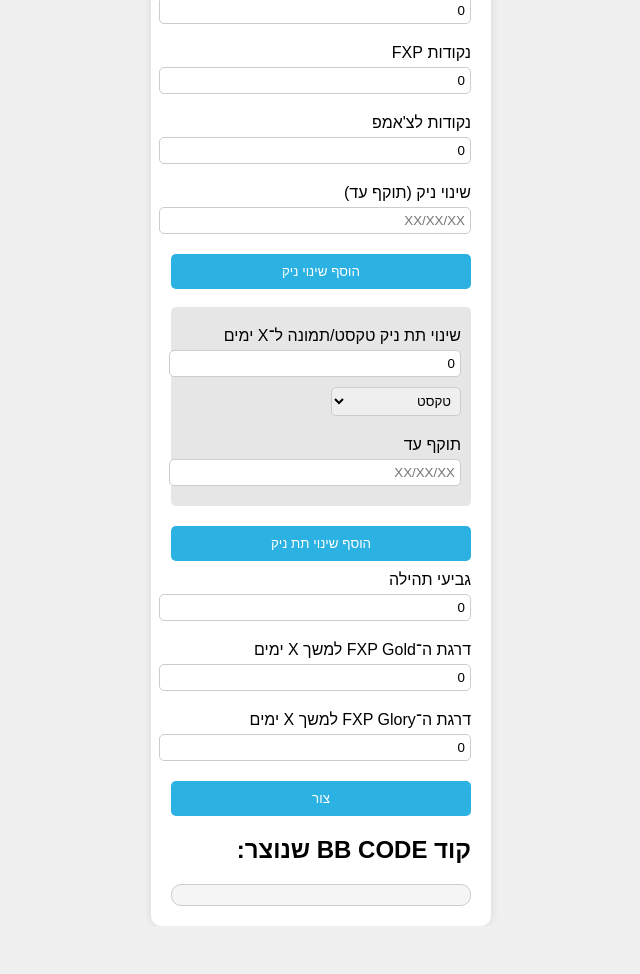
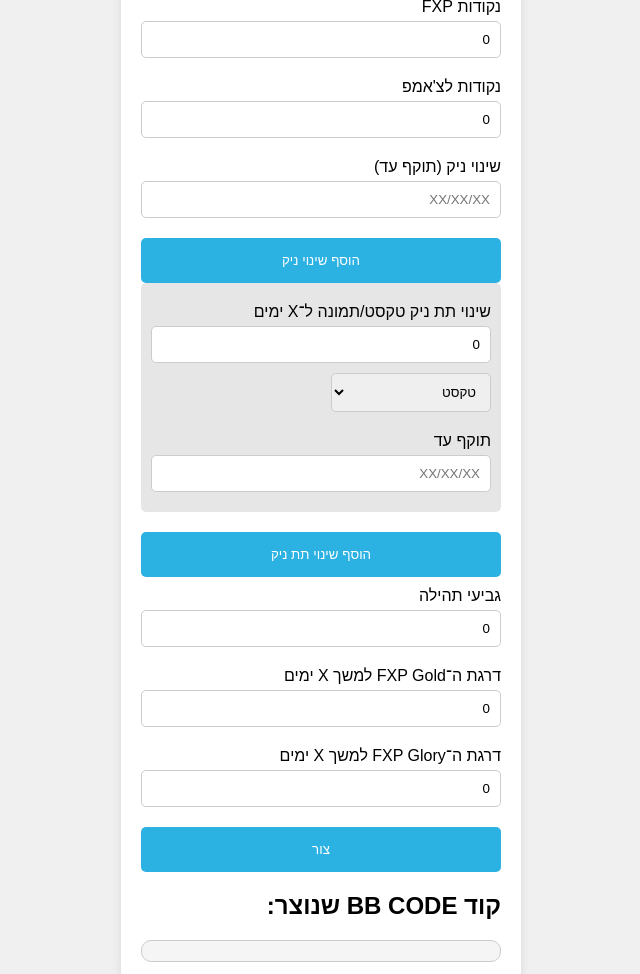
Before and after one commit to Saifan2/fxprize.github.io, a plain HTML site: page index.html in a window 1280 px wide. Shown: the top 974 px of the page, without its empty margins (319-959 px from the left). Before the commit the page ends 926 px from the top, so only its background shows below. Drawn offline with Linux system fonts and the light colour scheme.

Commit message:
Update index.html

```diff
--- a/index.html
+++ b/index.html
@@ -20,7 +20,10 @@
             padding: 20px;
             border-radius: 10px;
             box-shadow: 0 0 10px rgba(0, 0, 0, 0.1);
-            width: 300px;
+            width: 100%;
+            max-width: 400px;
+            margin: 20px;
+            box-sizing: border-box;
         }
         label {
             display: block;
@@ -32,28 +35,31 @@
         }
         input[type="number"], input[type="text"], select {
             width: 100%;
-            padding: 5px;
+            padding: 10px;
             margin-bottom: 10px;
             border-radius: 5px;
             border: 1px solid #ccc;
+            box-sizing: border-box;
         }
         .inline-input {
             display: inline-block;
             width: calc(50% - 10px);
-            padding: 5px;
+            padding: 10px;
             margin-bottom: 10px;
             border-radius: 5px;
             border: 1px solid #ccc;
+            box-sizing: border-box;
         }
         button {
             width: 100%;
-            padding: 10px;
+            padding: 15px;
             background-color: #2bb1e2;
             color: white;
             border: none;
             border-radius: 5px;
             cursor: pointer;
             margin-top: 10px;
+            box-sizing: border-box;
         }
         #output {
             white-space: pre-wrap;
@@ -88,7 +94,7 @@
                 <label>שינוי ניק (תוקף עד)</label>
                 <input type="text" name="nicknameChange" placeholder="XX/XX/XX">
             </div>
-            <button type="button" onclick="addNicknameChange()">הוסף שינוי ניק</button><br><br>
+            <button type="button" onclick="addNicknameChange()">הוסף שינוי ניק</button>
 
             <div id="subNickChangesContainer">
                 <div class="subNickContainer">
@@ -187,4 +193,3 @@
         }
     </script>
 </body>
-</html>
```
